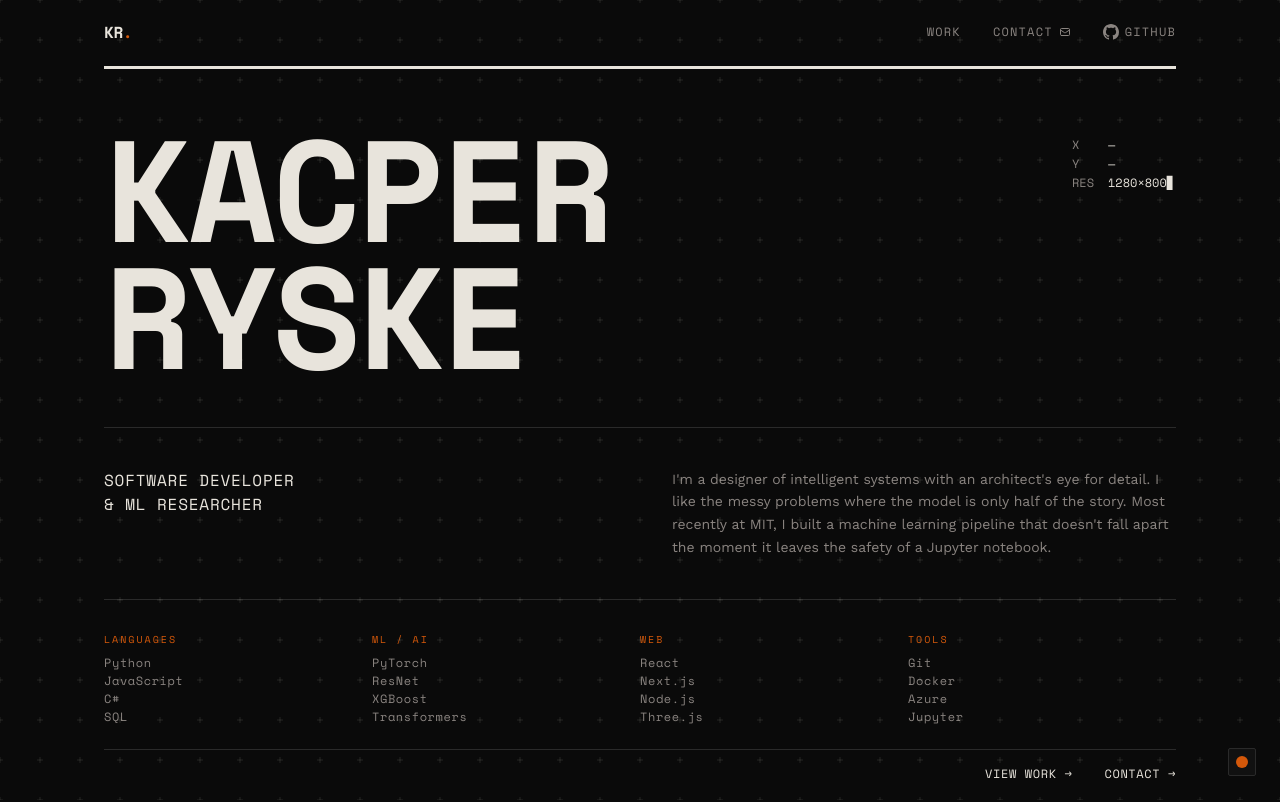
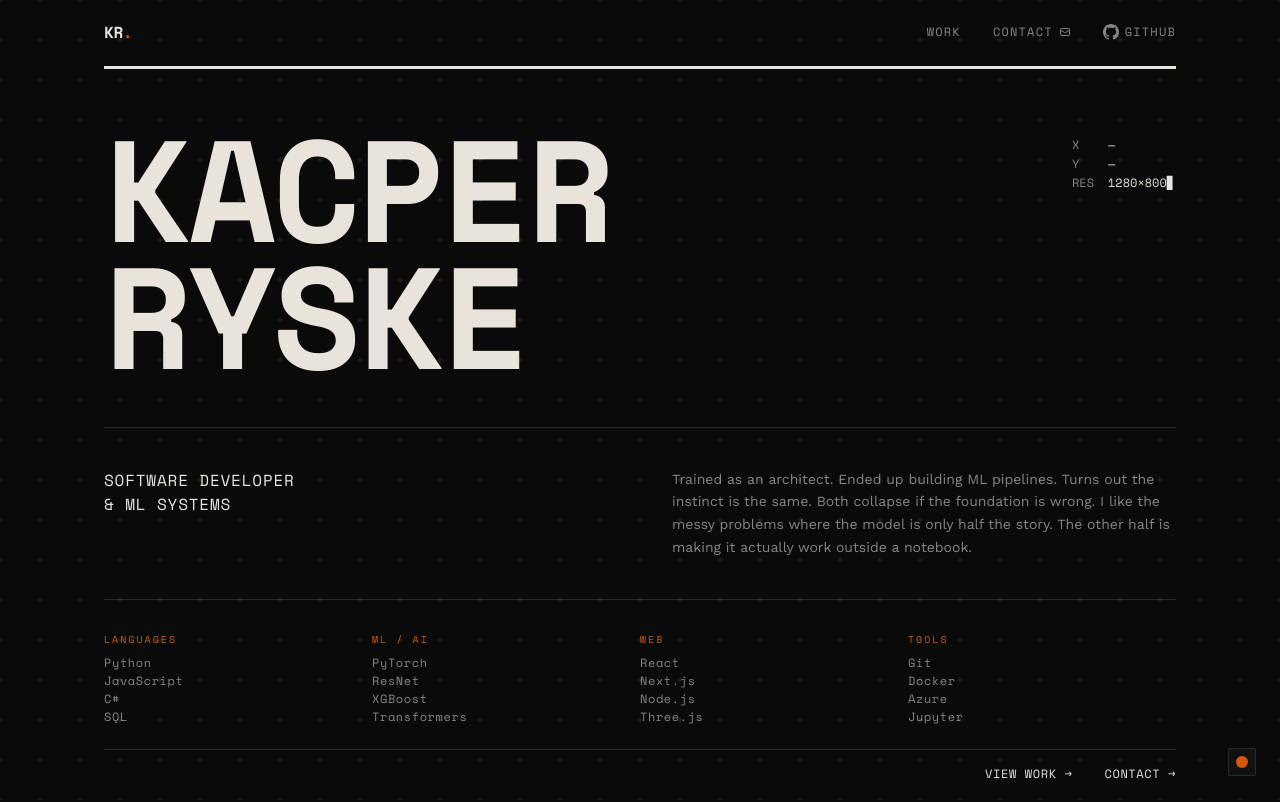
Before and after one commit to Shavss/Shavss.github.io, a Next.js app: page / in a window 1280 px wide. Shown: the top 802 px of the page. Built offline with nearby package versions, Linux system fonts and the light colour scheme.

Commit message:
Update Hero.js

```diff
--- a/components/Hero.js
+++ b/components/Hero.js
@@ -60,12 +60,12 @@ export default function Hero() {
           <div>
             <h2 className="font-display text-sm md:text-base text-ink uppercase tracking-wider leading-relaxed">
               Software Developer<br />
-              &amp; ML Researcher
+              &amp; ML Systems
             </h2>
           </div>
           <div>
             <p className="font-body text-sm text-muted leading-relaxed">
-              I'm a designer of intelligent systems with an architect's eye for detail. I like the messy problems where the model is only half of the story. Most recently at MIT, I built a machine learning pipeline that doesn't fall apart the moment it leaves the safety of a Jupyter notebook.
+              Trained as an architect. Ended up building ML pipelines. Turns out the instinct is the same. Both collapse if the foundation is wrong. I like the messy problems where the model is only half the story. The other half is making it actually work outside a notebook.
             </p>
           </div>
         </motion.div>
```
